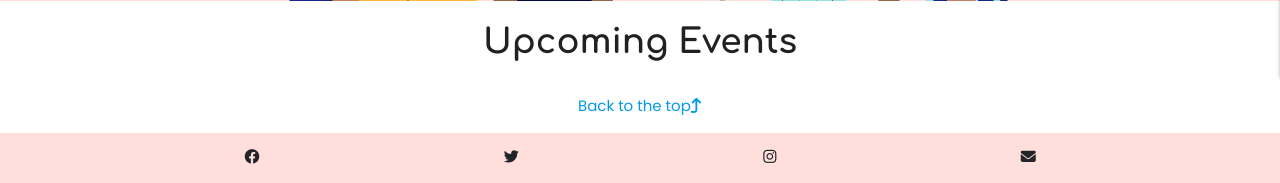
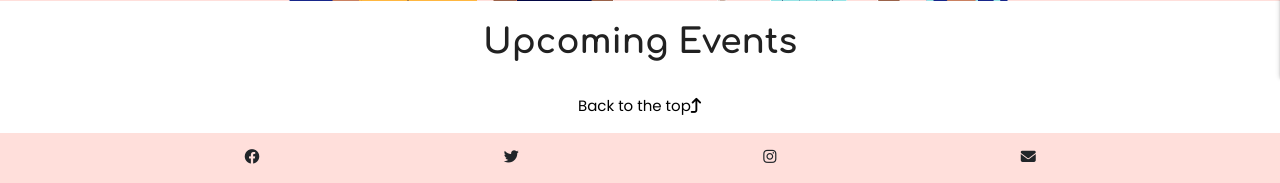
Before and after one commit to staceyJayneLewis/socialeyes, a Flask app: page / in a window 1280 px wide. Shown: the part 783-966 px from the top of the page. Run offline with Flask 3, Linux system fonts and the light colour scheme; data that the repository does not hold is empty; some libraries are stand-ins or nearby versions; some web fonts are replaced.

Commit message:
Fix: colour of link for colour ration on lighthouse test

```diff
--- a/static/css/style.css
+++ b/static/css/style.css
@@ -109,6 +109,14 @@ h4 {
     margin-top: 2rem;
     color: grey;
 
+}
+
+.page-tab{
+    color:#000000;
+}
+
+.page-tab:hover{
+    color:#17268A;
 }
 
 @keyframes myAnim {
--- a/templates/home.html
+++ b/templates/home.html
@@ -65,7 +65,7 @@
     </div>
 </div>
 <div id="back-to-top" class="center-align">
-    <p class="text-center"><a href="#" aria-label="link to top of the page">Back to the top<i
+    <p class="text-center"><a href="#" class="page-tab" aria-label="link to top of the page">Back to the top<i
                 class="fa-solid fa-arrow-turn-up fa-md"></i></a></p>
 </div>
 {% endblock %}
```
